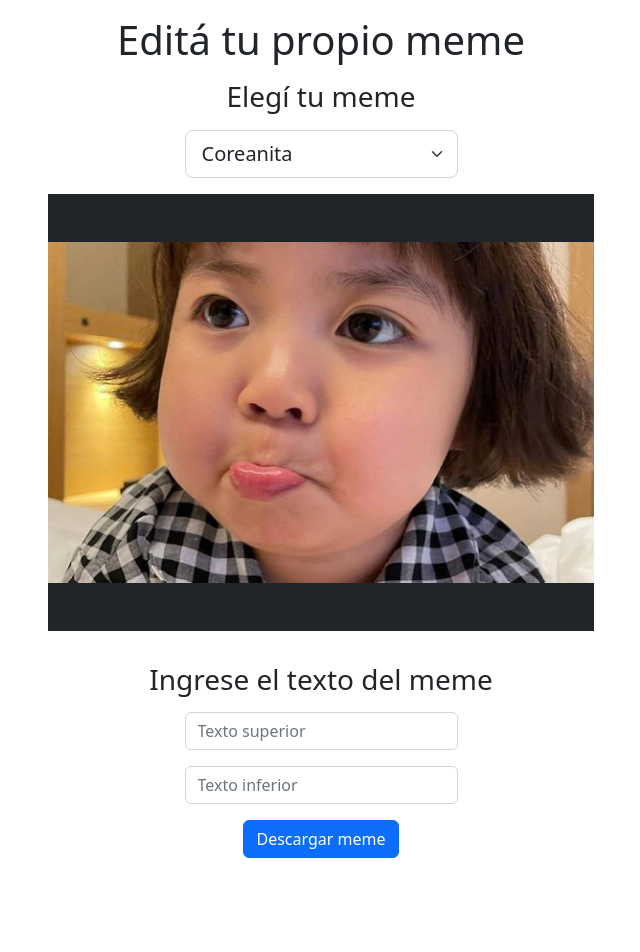
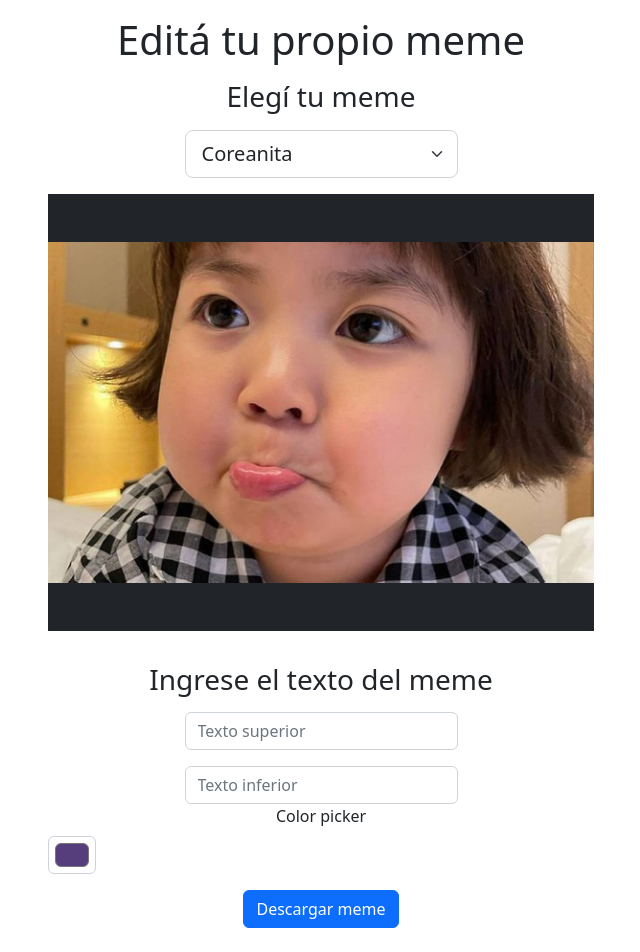
Before and after one commit to MatiBravo47/memeGenerator, a React (Vite) app: page / in a window 1280 px wide. Shown: the whole page, without its empty margins (319-959 px from the left). Before the commit the page ends 882 px from the top, so only its background shows below. Built offline with nearby package versions, Linux system fonts and the light colour scheme.

Commit message:
change style

```diff
--- a/src/components/Imgmeme.jsx
+++ b/src/components/Imgmeme.jsx
@@ -55,11 +55,11 @@ const Imgmeme = ()=>{
               </figure>
             </div>
             <h3 className='mt-3 mb-3 text-center'>Ingrese el texto del meme</h3>
-            <input onChange={topText} className='form-control w-50 m-50 m-auto d-block' type="text" placeholder="Texto superior" name="meme" arial-label="default input example" ></input>
+            <input onChange={topText} className='form-control w-50 m-50 m-auto d-block te' type="text" placeholder="Texto superior" name="meme" arial-label="default input example" ></input>
             <input onChange={bottomText} className='form-control w-50 m-50 m-auto d-block mt-3' type="text" placeholder="Texto inferior" name="meme" arial-label="default input example" ></input>
 
-            {/* <label for="exampleColorInput" class="form-label">Color picker</label>
-            <input type="color" class="form-control form-control-color" id="exampleColorInput" value="#563d7c" title="Choose your color"></input> */}
+            <label for="exampleColorInput" class="form-label">Color picker</label>
+            <input type="color" class="form-control form-control-color" id="exampleColorInput" value="#563d7c" title="Choose your color"></input>
 
             <button onClick={Descargar} type="button" className='btn btn-primary mt-3 mb-4'>Descargar meme</button>
 
```
Also changed, not shown: src/components/Button.jsx (added, +18 -0 lines), src/components/Imgmeme.css (line endings or trailing spaces).
